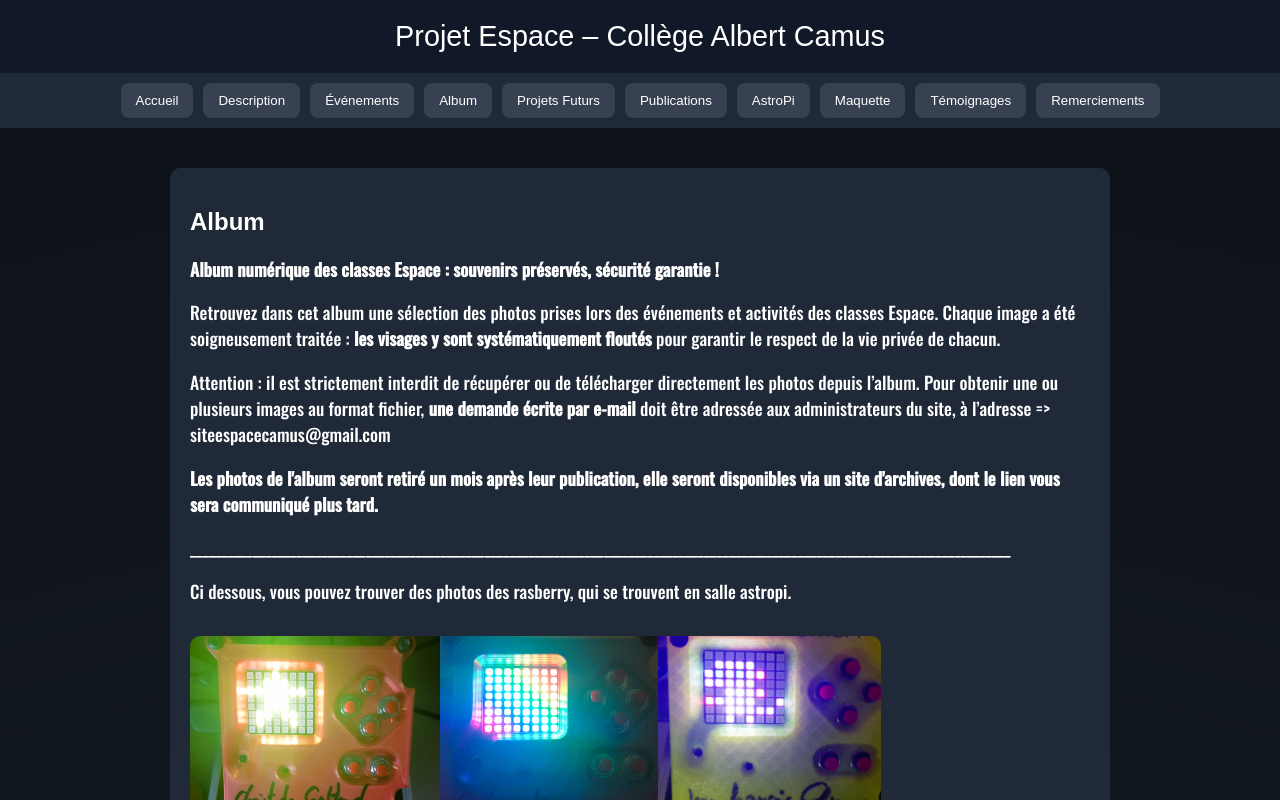
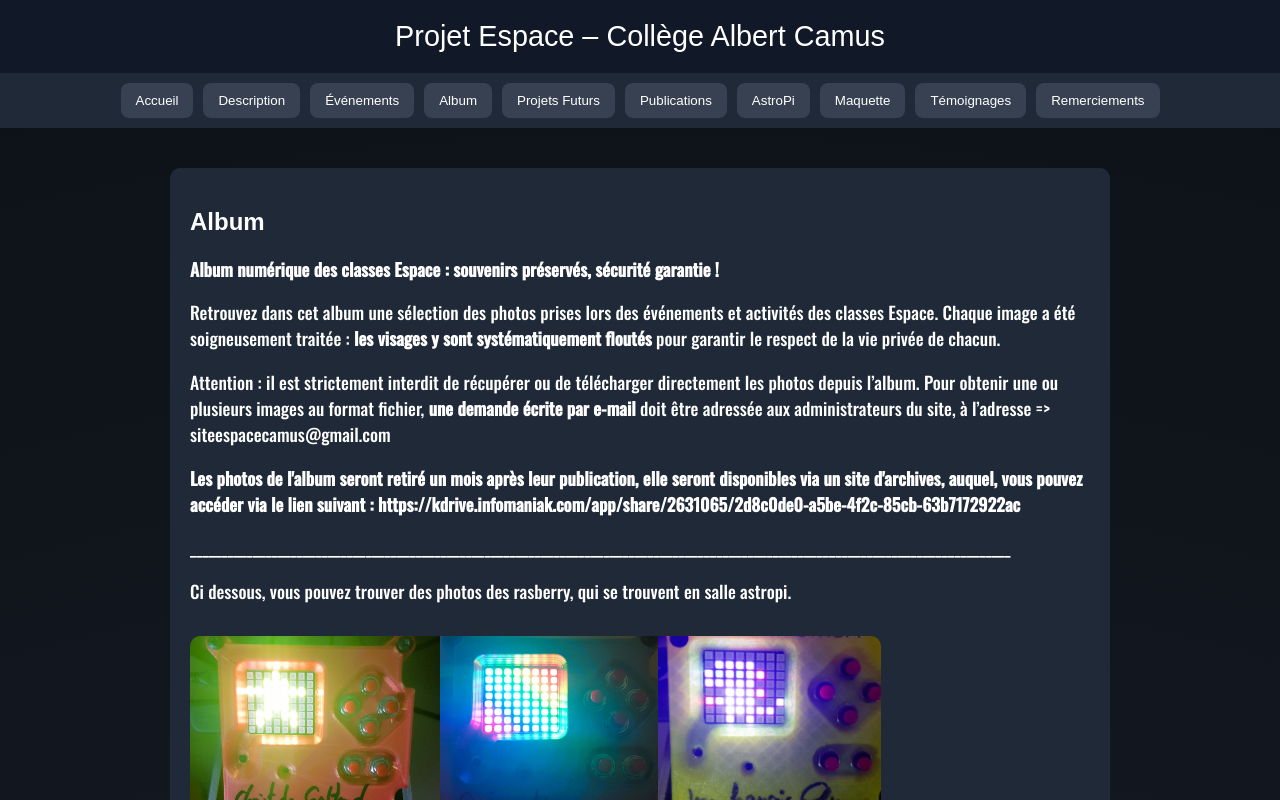
Before and after one commit to siteespacecamus/siteespacecamus.github.io, a plain HTML site: page index.html in a window 1280 px wide. Both pictures are taken after a click on the button "Album". Shown: the top 800 px of the page. Drawn offline with nearby package versions, Linux system fonts and the light colour scheme.

Commit message:
Update index.html
ajout du lien pour le site d'archive de l'album "kdrive"

```diff
--- a/index.html
+++ b/index.html
@@ -87,7 +87,7 @@
 <p> <strong>Album numérique des classes Espace : souvenirs préservés, sécurité garantie !</strong> </p>
 <p  >Retrouvez dans cet album une sélection des photos prises lors des événements et activités des classes Espace. Chaque image a été soigneusement traitée : <strong>les visages y sont systématiquement floutés</strong> pour garantir le respect de la vie privée de chacun.</p>
 <p>Attention : il est strictement interdit de récupérer ou de télécharger directement les photos depuis l’album. Pour obtenir une ou plusieurs images au format fichier, <strong>une demande écrite par e-mail</strong> doit être adressée aux administrateurs du site, à l’adresse => siteespacecamus@gmail.com</p>
- <p><strong>Les photos de l'album seront retiré un mois après leur publication, elle seront disponibles via un site d'archives, dont le lien vous sera communiqué plus tard. </strong></strong>
+ <p><strong>Les photos de l'album seront retiré un mois après leur publication, elle seront disponibles via un site d'archives, auquel, vous pouvez accéder via le lien suivant :  https://kdrive.infomaniak.com/app/share/2631065/2d8c0de0-a5be-4f2c-85cb-63b7172922ac </strong></strong>
  <p>___________________________________________________________________________________________________________________________________</p>
 <!--Photo en version collage-->
 
```
